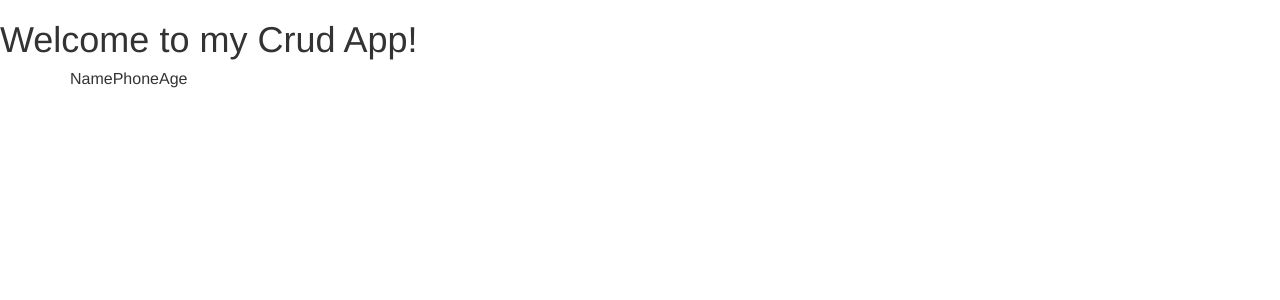
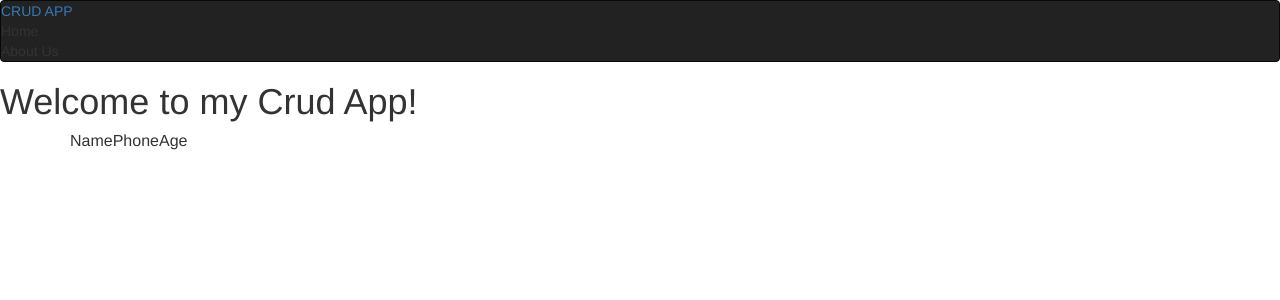
Before and after one commit to rajanand02/seaant, a Django app: page /index/ in a window 1280 px wide. Shown: the top 300 px of the page. Run offline with Django 3.2, Linux system fonts and the light colour scheme; data that the repository does not hold is empty; some libraries are stand-ins or nearby versions.

Commit message:
added nav bar

```diff
--- a/crud/templates/base.html
+++ b/crud/templates/base.html
@@ -1,9 +1,20 @@
-<html>
+<html lang='en'>
 <head>
 	<title>Crud App</title>
 	<link href="//netdna.bootstrapcdn.com/twitter-bootstrap/2.3.2/css/bootstrap-combined.min.css" rel="stylesheet">
 </head>
 <body>
+	<header>
+		<div class="navbar navbar-inverse">
+			<div class="navbar-inner">
+				<a href="#" class="brand">CRUD APP</a>
+				<ul class="nav">
+					<li>Home</li>
+					<li>About Us</li>
+				</ul>
+			</div>
+		</div>
+	</header>
 	<div class="hero-unit">
 	<h1>Welcome to my Crud App!</h1>
 	</div>
```
